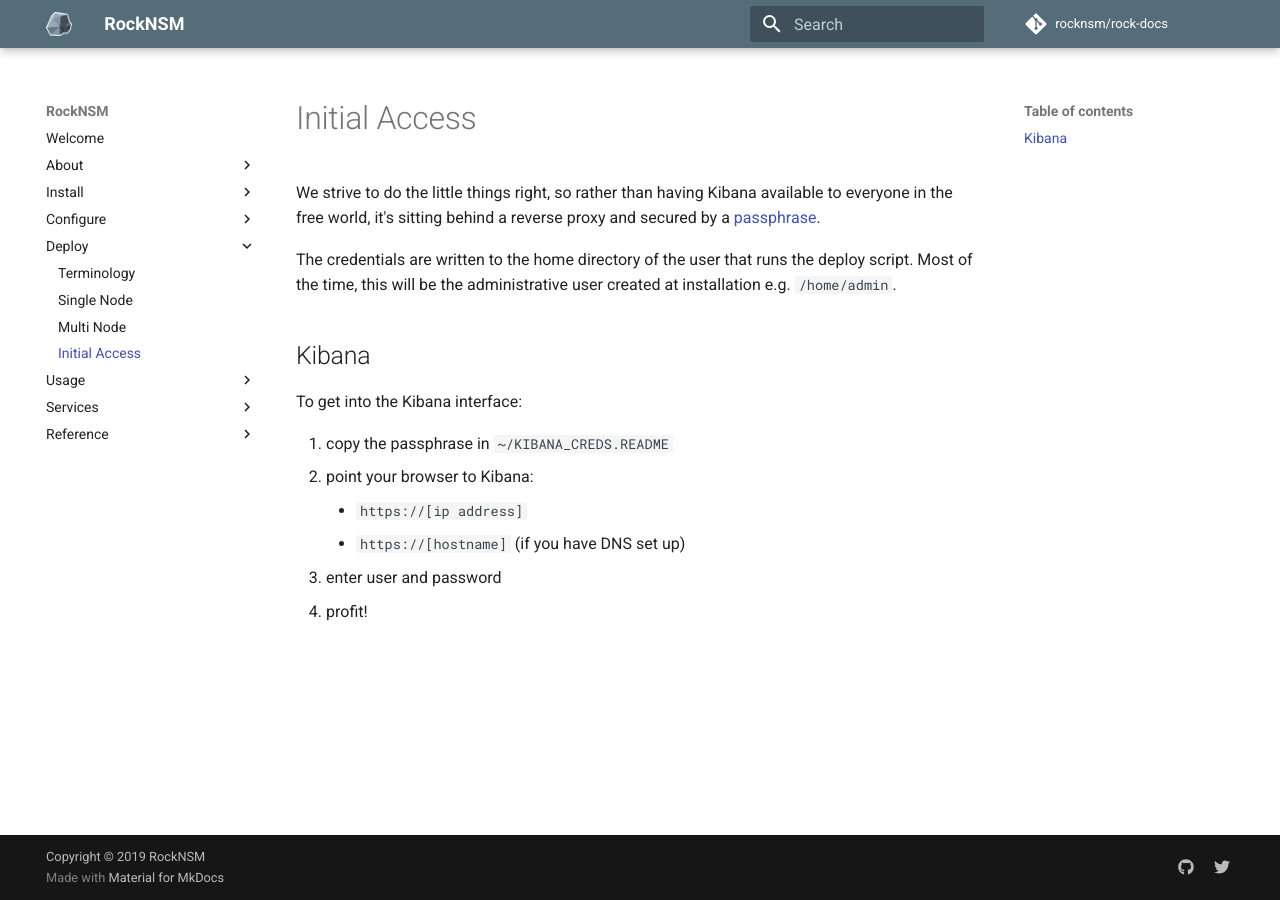
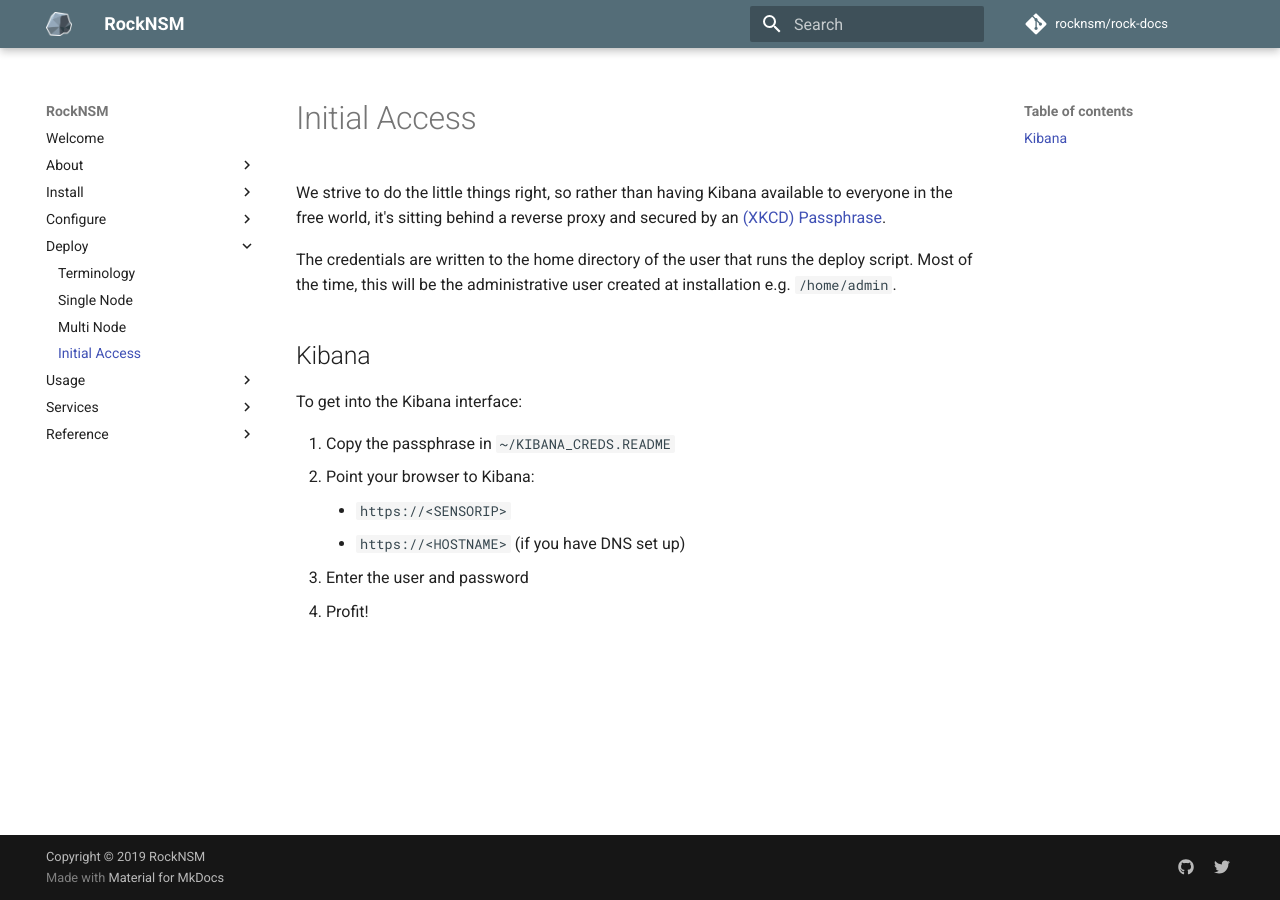
Before and after one commit to rocknsm/rock-docs, an MkDocs documentation site: the page built from docs/deploy/initial-access.md, in a window 1280 px wide. Built offline with MkDocs 1.6.1 and Material for MkDocs 9.7.7, drawn with Linux system fonts in a browser that asks for light colours; comment, search, counter and statistics services are not loaded.

Commit message:
correct placement and formatting

```diff
--- a/docs/deploy/initial-access.md
+++ b/docs/deploy/initial-access.md
@@ -1,6 +1,6 @@
 We strive to do the little things right, so rather than having Kibana available
 to everyone in the free world, it's sitting behind a reverse proxy and secured
-by a [passphrase](https://xkcd.com/936/).
+by an [(XKCD) Passphrase](https://xkcd.com/936/).
 
 The credentials are written to the home directory of the user that runs the
 deploy script. Most of the time, this will be the administrative user
@@ -10,9 +10,9 @@
 
 To get into the Kibana interface:
 
-1. copy the passphrase in `~/KIBANA_CREDS.README`
-2. point your browser to Kibana:
-    * `https://[ip address]`
-    * `https://[hostname]` (if you have DNS set up)
-3. enter user and password
-4. profit!
+1. Copy the passphrase in `~/KIBANA_CREDS.README`
+2. Point your browser to Kibana:
+    * `https://<SENSORIP>`
+    * `https://<HOSTNAME>` (if you have DNS set up)
+3. Enter the user and password
+4. Profit!
```
